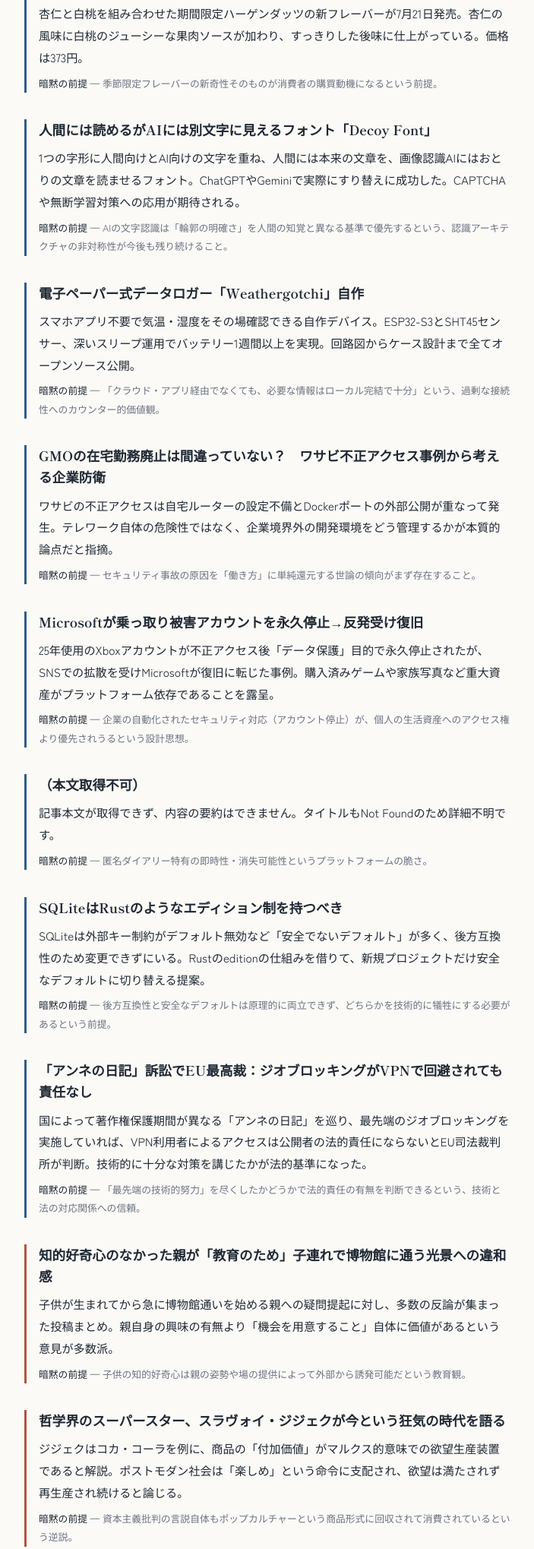
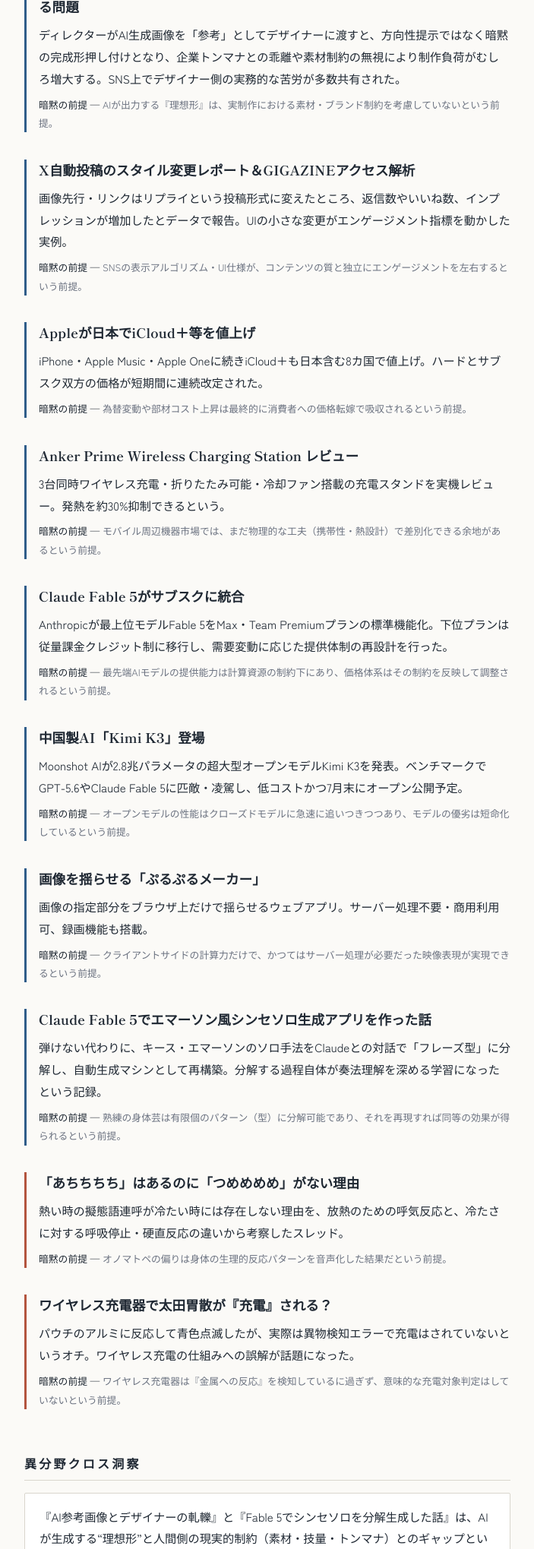
Before and after one commit to McDonaldg/self-curation, a plain HTML site: page daily.html in a window 1280 px wide. Shown: the part 255-2294 px from the top of the page at 76% size, without its empty margins (288-991 px from the left). Drawn offline with Linux system fonts and the light colour scheme.

Commit message:
deploy: 0de6a7c2739ab58361c84c127684277747c051f2

```diff
--- a/daily.html
+++ b/daily.html
@@ -3,7 +3,7 @@
 <head>
 <meta charset="utf-8">
 <meta name="viewport" content="width=device-width, initial-scale=1">
-<title>朝のキュレーション — 2026年07月17日</title>
+<title>朝のキュレーション — 2026年07月18日</title>
 <link href="https://fonts.googleapis.com/css2?family=Shippori+Mincho:wght@500;700&family=Zen+Kaku+Gothic+New:wght@400;500&display=swap" rel="stylesheet">
 <style>
   :root {
@@ -70,7 +70,7 @@
 <body>
 <header>
   <div class="kicker">SELF-CURATION</div>
-  <h1>朝のキュレーション <span style="font-size:.8em; color:var(--dim);">2026年07月17日</span></h1>
+  <h1>朝のキュレーション <span style="font-size:.8em; color:var(--dim);">2026年07月18日</span></h1>
   <div class="legend">
     <span class="dot main"></span>普段の関心
     <span class="dot ser"></span>セレンディピティ枠
@@ -79,83 +79,83 @@
 
 
 <article class="">
-  <h2><a href="https://gigazine.net/news/20260716-haagen-dazs-annin-peach/" target="_blank" rel="noopener">ハーゲンダッツ ミニカップ「杏仁～白桃仕立て～」試食レビュー</a></h2>
-  <p class="summary">杏仁と白桃を組み合わせた期間限定ハーゲンダッツの新フレーバーが7月21日発売。杏仁の風味に白桃のジューシーな果肉ソースが加わり、すっきりした後味に仕上がっている。価格は373円。</p>
-  <p class="premise">季節限定フレーバーの新奇性そのものが消費者の購買動機になるという前提。</p>
+  <h2><a href="https://togetter.com/li/2721800" target="_blank" rel="noopener">AIで参考を作ってデザイナーに渡すと「ここからどうデザインしろと？」となる問題</a></h2>
+  <p class="summary">ディレクターがAI生成画像を「参考」としてデザイナーに渡すと、方向性提示ではなく暗黙の完成形押し付けとなり、企業トンマナとの乖離や素材制約の無視により制作負荷がむしろ増大する。SNS上でデザイナー側の実務的な苦労が多数共有された。</p>
+  <p class="premise">AIが出力する『理想形』は、実制作における素材・ブランド制約を考慮していないという前提。</p>
 </article>
 
 <article class="">
-  <h2><a href="https://gigazine.net/news/20260717-decoy-font/" target="_blank" rel="noopener">人間には読めるがAIには別文字に見えるフォント「Decoy Font」</a></h2>
-  <p class="summary">1つの字形に人間向けとAI向けの文字を重ね、人間には本来の文章を、画像認識AIにはおとりの文章を読ませるフォント。ChatGPTやGeminiで実際にすり替えに成功した。CAPTCHAや無断学習対策への応用が期待される。</p>
-  <p class="premise">AIの文字認識は「輪郭の明確さ」を人間の知覚と異なる基準で優先するという、認識アーキテクチャの非対称性が今後も残り続けること。</p>
+  <h2><a href="https://gigazine.net/news/20260718-access/" target="_blank" rel="noopener">X自動投稿のスタイル変更レポート＆GIGAZINEアクセス解析</a></h2>
+  <p class="summary">画像先行・リンクはリプライという投稿形式に変えたところ、返信数やいいね数、インプレッションが増加したとデータで報告。UIの小さな変更がエンゲージメント指標を動かした実例。</p>
+  <p class="premise">SNSの表示アルゴリズム・UI仕様が、コンテンツの質と独立にエンゲージメントを左右するという前提。</p>
 </article>
 
 <article class="">
-  <h2><a href="https://gigazine.net/news/20260717-weathergotchi/" target="_blank" rel="noopener">電子ペーパー式データロガー「Weathergotchi」自作</a></h2>
-  <p class="summary">スマホアプリ不要で気温・湿度をその場確認できる自作デバイス。ESP32-S3とSHT45センサー、深いスリープ運用でバッテリー1週間以上を実現。回路図からケース設計まで全てオープンソース公開。</p>
-  <p class="premise">「クラウド・アプリ経由でなくても、必要な情報はローカル完結で十分」という、過剰な接続性へのカウンター的価値観。</p>
+  <h2><a href="https://gigazine.net/news/20260719-apple-raises-icloud-plus-subscription-prices/" target="_blank" rel="noopener">Appleが日本でiCloud＋等を値上げ</a></h2>
+  <p class="summary">iPhone・Apple Music・Apple Oneに続きiCloud＋も日本含む8カ国で値上げ。ハードとサブスク双方の価格が短期間に連続改定された。</p>
+  <p class="premise">為替変動や部材コスト上昇は最終的に消費者への価格転嫁で吸収されるという前提。</p>
 </article>
 
 <article class="">
-  <h2><a href="https://atmarkit.itmedia.co.jp/ait/articles/2607/17/news039.html" target="_blank" rel="noopener">GMOの在宅勤務廃止は間違っていない？　ワサビ不正アクセス事例から考える企業防衛</a></h2>
-  <p class="summary">ワサビの不正アクセスは自宅ルーターの設定不備とDockerポートの外部公開が重なって発生。テレワーク自体の危険性ではなく、企業境界外の開発環境をどう管理するかが本質的論点だと指摘。</p>
-  <p class="premise">セキュリティ事故の原因を「働き方」に単純還元する世論の傾向がまず存在すること。</p>
+  <h2><a href="https://gigazine.net/news/20260718-anker-b25n1n12/" target="_blank" rel="noopener">Anker Prime Wireless Charging Station レビュー</a></h2>
+  <p class="summary">3台同時ワイヤレス充電・折りたたみ可能・冷却ファン搭載の充電スタンドを実機レビュー。発熱を約30%抑制できるという。</p>
+  <p class="premise">モバイル周辺機器市場では、まだ物理的な工夫（携帯性・熱設計）で差別化できる余地があるという前提。</p>
 </article>
 
 <article class="">
-  <h2><a href="https://gigazine.net/news/20260717-microsoft-restore-hacked-account/" target="_blank" rel="noopener">Microsoftが乗っ取り被害アカウントを永久停止→反発受け復旧</a></h2>
-  <p class="summary">25年使用のXboxアカウントが不正アクセス後「データ保護」目的で永久停止されたが、SNSでの拡散を受けMicrosoftが復旧に転じた事例。購入済みゲームや家族写真など重大資産がプラットフォーム依存であることを露呈。</p>
-  <p class="premise">企業の自動化されたセキュリティ対応（アカウント停止）が、個人の生活資産へのアクセス権より優先されうるという設計思想。</p>
+  <h2><a href="https://www.itmedia.co.jp/news/articles/2607/18/news019.html" target="_blank" rel="noopener">Claude Fable 5がサブスクに統合</a></h2>
+  <p class="summary">Anthropicが最上位モデルFable 5をMax・Team Premiumプランの標準機能化。下位プランは従量課金クレジット制に移行し、需要変動に応じた提供体制の再設計を行った。</p>
+  <p class="premise">最先端AIモデルの提供能力は計算資源の制約下にあり、価格体系はその制約を反映して調整されるという前提。</p>
 </article>
 
 <article class="">
-  <h2><a href="https://anond.hatelabo.jp/20260717130259" target="_blank" rel="noopener">（本文取得不可）</a></h2>
-  <p class="summary">記事本文が取得できず、内容の要約はできません。タイトルもNot Foundのため詳細不明です。</p>
-  <p class="premise">匿名ダイアリー特有の即時性・消失可能性というプラットフォームの脆さ。</p>
+  <h2><a href="https://gigazine.net/news/20260717-kimi-k3/" target="_blank" rel="noopener">中国製AI「Kimi K3」登場</a></h2>
+  <p class="summary">Moonshot AIが2.8兆パラメータの超大型オープンモデルKimi K3を発表。ベンチマークでGPT-5.6やClaude Fable 5に匹敵・凌駕し、低コストかつ7月末にオープン公開予定。</p>
+  <p class="premise">オープンモデルの性能はクローズドモデルに急速に追いつきつつあり、モデルの優劣は短命化しているという前提。</p>
 </article>
 
 <article class="">
-  <h2><a href="https://mort.coffee/home/sqlite-editions/" target="_blank" rel="noopener">SQLiteはRustのようなエディション制を持つべき</a></h2>
-  <p class="summary">SQLiteは外部キー制約がデフォルト無効など「安全でないデフォルト」が多く、後方互換性のため変更できずにいる。Rustのeditionの仕組みを借りて、新規プロジェクトだけ安全なデフォルトに切り替える提案。</p>
-  <p class="premise">後方互換性と安全なデフォルトは原理的に両立できず、どちらかを技術的に犠牲にする必要があるという前提。</p>
+  <h2><a href="https://gigazine.net/news/20260717-purupuru-maker/" target="_blank" rel="noopener">画像を揺らせる「ぷるぷるメーカー」</a></h2>
+  <p class="summary">画像の指定部分をブラウザ上だけで揺らせるウェブアプリ。サーバー処理不要・商用利用可、録画機能も搭載。</p>
+  <p class="premise">クライアントサイドの計算力だけで、かつてはサーバー処理が必要だった映像表現が実現できるという前提。</p>
 </article>
 
 <article class="">
-  <h2><a href="https://gigazine.net/news/20260717-geo-blocking-disputes/" target="_blank" rel="noopener">「アンネの日記」訴訟でEU最高裁：ジオブロッキングがVPNで回避されても責任なし</a></h2>
-  <p class="summary">国によって著作権保護期間が異なる「アンネの日記」を巡り、最先端のジオブロッキングを実施していれば、VPN利用者によるアクセスは公開者の法的責任にならないとEU司法裁判所が判断。技術的に十分な対策を講じたかが法的基準になった。</p>
-  <p class="premise">「最先端の技術的努力」を尽くしたかどうかで法的責任の有無を判断できるという、技術と法の対応関係への信頼。</p>
+  <h2><a href="https://www.techno-edge.net/article/2026/07/18/5311.html" target="_blank" rel="noopener">Claude Fable 5でエマーソン風シンセソロ生成アプリを作った話</a></h2>
+  <p class="summary">弾けない代わりに、キース・エマーソンのソロ手法をClaudeとの対話で「フレーズ型」に分解し、自動生成マシンとして再構築。分解する過程自体が奏法理解を深める学習になったという記録。</p>
+  <p class="premise">熟練の身体芸は有限個のパターン（型）に分解可能であり、それを再現すれば同等の効果が得られるという前提。</p>
 </article>
 
 <article class="serendipity">
-  <h2><a href="https://posfie.com/@kalofollow/p/rO4jzew" target="_blank" rel="noopener">知的好奇心のなかった親が「教育のため」子連れで博物館に通う光景への違和感</a></h2>
-  <p class="summary">子供が生まれてから急に博物館通いを始める親への疑問提起に対し、多数の反論が集まった投稿まとめ。親自身の興味の有無より「機会を用意すること」自体に価値があるという意見が多数派。</p>
-  <p class="premise">子供の知的好奇心は親の姿勢や場の提供によって外部から誘発可能だという教育観。</p>
+  <h2><a href="https://togetter.com/li/2721266" target="_blank" rel="noopener">「あちちちち」はあるのに「つめめめめ」がない理由</a></h2>
+  <p class="summary">熱い時の擬態語連呼が冷たい時には存在しない理由を、放熱のための呼気反応と、冷たさに対する呼吸停止・硬直反応の違いから考察したスレッド。</p>
+  <p class="premise">オノマトペの偏りは身体の生理的反応パターンを音声化した結果だという前提。</p>
 </article>
 
 <article class="serendipity">
-  <h2><a href="https://www.vogue.co.jp/article/slavoj-zizek-interview" target="_blank" rel="noopener">哲学界のスーパースター、スラヴォイ・ジジェクが今という狂気の時代を語る</a></h2>
-  <p class="summary">ジジェクはコカ・コーラを例に、商品の「付加価値」がマルクス的意味での欲望生産装置であると解説。ポストモダン社会は「楽しめ」という命令に支配され、欲望は満たされず再生産され続けると論じる。</p>
-  <p class="premise">資本主義批判の言説自体もポップカルチャーという商品形式に回収されて消費されているという逆説。</p>
+  <h2><a href="https://togetter.com/li/2721118" target="_blank" rel="noopener">ワイヤレス充電器で太田胃散が『充電』される？</a></h2>
+  <p class="summary">パウチのアルミに反応して青色点滅したが、実際は異物検知エラーで充電はされていないというオチ。ワイヤレス充電の仕組みへの誤解が話題になった。</p>
+  <p class="premise">ワイヤレス充電器は『金属への反応』を検知しているに過ぎず、意味的な充電対象判定はしていないという前提。</p>
 </article>
 
 
 <section class="cross">
   <h2>異分野クロス洞察</h2>
 
-  <div class="insight">Decoy FontとEUのジオブロッキング判決は、どちらも「観測者によって異なる状態を提示する」技術設計が法的・倫理的責任の所在を左右するという同型構造を持つ。これはデリバティブのバリアオプションが特定の観測条件下でのみペイオフを変える仕組みや、PLATEAUのLOD（詳細度）が閲覧者の権限や用途に応じて異なる情報を見せる設計思想と本質的に同じであり、「誰にどう見せるか」自体が価値・リスク・責任を生み出す時代の到来を示している。</div>
+  <div class="insight">『AI参考画像とデザイナーの軋轢』と『Fable 5でシンセソロを分解生成した話』は、AIが生成する“理想形”と人間側の現実的制約（素材・技量・トンマナ）とのギャップという同じ構造を持つ。前者はギャップが摩擦を生み、後者はギャップの分解自体が学習価値に転化した好対照。これは、モデル（Hullのオプション価格式や自動化パイプラインの理想フロー）と現実の市場・レガシーシステムとの乖離を扱うデリバティブ実務・自動化設計にも通じる構図であり、『モデルと現実の差分をどう吸収するか』が価値創出の分かれ目になる。</div>
 
-  <div class="insight">SQLiteの「危険なデフォルト」とワサビの不正アクセス（Dockerポート未制限公開）は、どちらも初期設定の甘さがそのまま損失として顕在化する構造の実例。これは会計における「簿記の初期仕訳ルールの誤り」や自動化パイプラインの「設定ミスがサイレントに積み重なる」問題と同型であり、技術的負債・会計的リスク・セキュリティホールは根っこで同じ現象（デフォルト値への無自覚な信頼）から生まれていることを示唆する。</div>
+  <div class="insight">Claude Fable 5の従量課金移行とKimi K3の低コスト高性能化は、AIモデルの『価格＝希少な計算資源への値付け』という金融的構造を持つ。これはオプションの時間価値がボラティリティと需給で変動するのと同型で、AIモデルの『市場』でも独占的高性能モデルの価値は競合（オープンモデル）の追随によって急速に減価する。技術選定はまさに“ポートフォリオのリバランス”のように、コストとパフォーマンスのトレードオフを継続的に見直す必要がある。</div>
 
 </section>
 
 <section class="questions">
   <h2>今日の問い</h2>
 
-  <p class="question">AIと人間が同じ画像・文書から異なる「真実」を読み取る技術が一般化したとき、法や契約における「合意された内容」はどちらの解釈を基準にすべきか？</p>
+  <p class="question">AIが『参考』や『たたき台』を作れるようになるほど、人間の専門職に残される『解釈と意図の翻訳』という仕事の価値はどう変化していくのか？</p>
 
-  <p class="question">クラウド依存のプラットフォーム（Xboxアカウント停止事件）とローカル完結の自作デバイス（Weathergotchi）が示す対極的な設計思想のうち、個人の資産やデータの主権はどちらに委ねるべきなのか、あるいは両者は共存しうるのか？</p>
+  <p class="question">巨大モデルの性能が数週間単位でオープンモデルに追いつかれる時代において、個人や企業は『どのAIを使うか』をどのような基準で継続的に判断すべきなのか？</p>
 
-  <p class="question">「安全なデフォルト」と「後方互換性」が両立しないシステム（SQLite、あるいは企業の内部統制やアルゴトレードのリスク管理ルール）において、変更コストを誰がいつ負担すべきかをどう合意形成すればよいのか？</p>
+  <p class="question">身体的な熟練芸（演奏・デザイン感覚）を有限のパターンへ分解しモデル化することは、技能の民主化なのか、それとも熟練の本質の希薄化なのか？</p>
 
 </section>
 
```
Also changed, not shown: index.html (+37 -37 lines).
